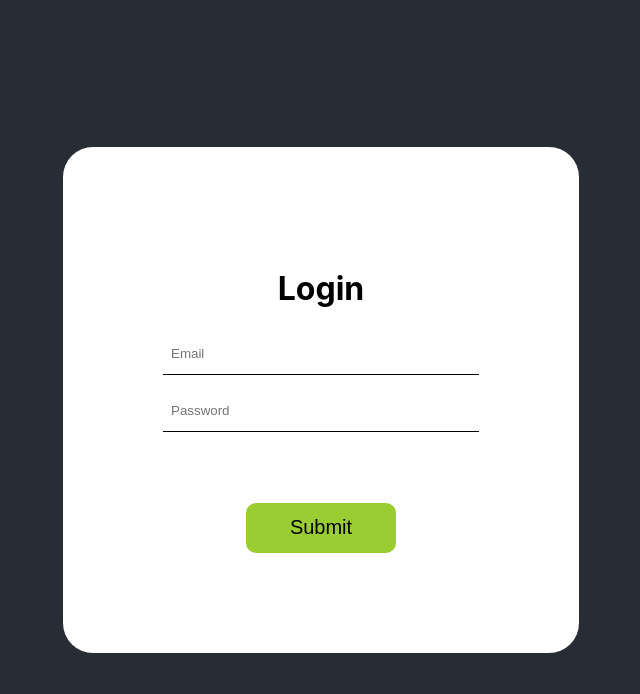
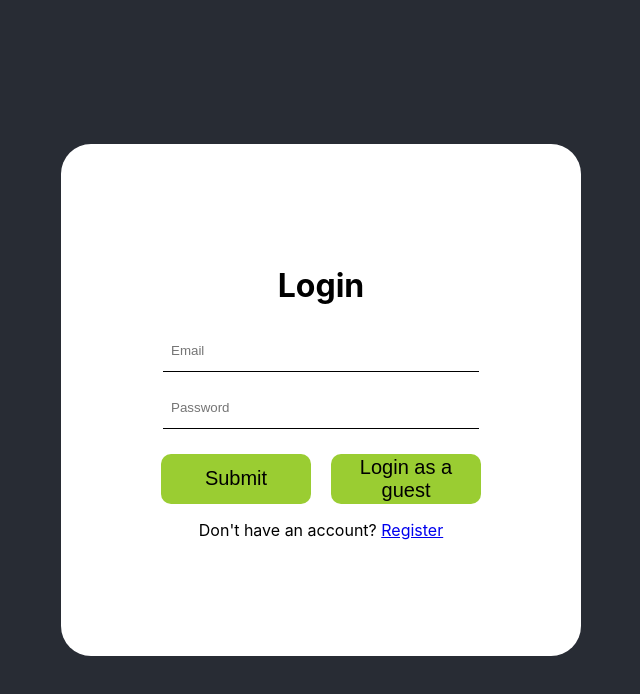
Before and after one commit to andreialionte/FoodRecipe, a React (Create React App) app: page /login in a window 1280 px wide. Shown: the top 694 px of the page, without its empty margins (319-959 px from the left). Built offline with nearby package versions, Linux system fonts and the light colour scheme.

Commit message:
added auth

```diff
--- a/src/App.js
+++ b/src/App.js
@@ -3,7 +3,6 @@ import React from 'react';
 import RecipeFinder from './components/RecipeFinder';
 import { BrowserRouter, Route, Routes } from 'react-router-dom';
 import RecipeInfo from './components/RecipeInfo';
-import Form from './components/auth/Form';
 import Register from './components/auth/Register';
 import Login from './components/auth/Login';
 
--- a/src/components/auth/Form.js
+++ /dev/null
@@ -1,20 +0,0 @@
-import React, { useState } from "react";
-import Register from "./Register";
-import Login from "./Login";
-import {auth} from "./firebase";
-import "./FormStyles.css"
-import { createUserWithEmailAndPassword } from "firebase/auth";
-import { useNavigate } from "react-router-dom";
-
-
-
-const Form = () => {
-    return(
-        <div>
-            <Register />
-            <Login />
-        </div>
-    )
-}
-
-export default Form;
--- a/src/components/auth/Login.js
+++ b/src/components/auth/Login.js
@@ -1,12 +1,11 @@
 import React, {useState} from "react";
 import {auth} from "../auth/firebase"
-import { signInWithEmailAndPassword } from "firebase/auth";
+import { signInWithEmailAndPassword, signOut} from "firebase/auth";
 import { useNavigate } from "react-router-dom";
 
 const Login = () => {
     const [email, setEmail] = useState("");
     const [password, setPassword] = useState("");
-    const [showUser, setShowUser] = useState();
 
 
     const navigate = useNavigate();
@@ -19,6 +18,13 @@ const Login = () => {
         setPassword(event.target.value);
     }
 
+
+    const handleGuest = async(event) =>{
+        event.preventDefault()
+        navigate("/")
+
+         signOut(auth)
+        }
 
     const handleSubmit = async(event) => {
         event.preventDefault();
@@ -46,8 +52,11 @@ const Login = () => {
     <input type="email" placeholder="Email" htmlFor="email" value={email} onChange={handleEmail}/>
     {/* <label id="password">Password</label> */}
     <input type="password" placeholder="Password" htmlFor="password" value={password} onChange={handlePassword}/>
-    <h1>{showUser}</h1>
+    <div className="buttons">
     <button type="submit">Submit</button>
+    <button onClick={handleGuest}>Login as a guest</button>
+    </div>
+    <p styles={{color: "black"}}>Don't have an account? <a href="/register">Register</a></p>
 </form>
 </div>
 </div>
--- a/src/components/auth/Register.js
+++ b/src/components/auth/Register.js
@@ -1,10 +1,7 @@
 import React, { useState } from "react";
-import { auth } from "./firebase";
+import { auth} from "./firebase";
 import "./FormStyles.css";
-import {
-  createUserWithEmailAndPassword,
-  updateProfile, // Import the updateProfile function
-} from "firebase/auth"; // Make sure to import it from firebase/auth
+import { createUserWithEmailAndPassword,updateProfile, signOut } from "firebase/auth";
 
 import { useNavigate } from "react-router-dom";
 
@@ -31,6 +28,14 @@ const Register = () => {
     setName(event.target.value);
   };
 
+  const handleGuest = async(event) =>{
+    event.preventDefault()
+    navigate("/")
+
+     signOut(auth)
+    }
+
+
   const handleSubmit = async (event) => {
     event.preventDefault();
     try {
@@ -41,7 +46,7 @@ const Register = () => {
           password
         );
         const user = userCredential.user;
-      const fullName = await updateProfile(user, {
+       await updateProfile(user, {
           displayName: name,
         }); // Use the updateProfile function with the user object
         console.log(user);
@@ -112,8 +117,9 @@ const Register = () => {
         {error && <p>{error}</p>}
         <div className="buttons">
         <button type="submit">Submit</button>
-        <button type="button" onClick={() => {navigate("/")}}> Login as a Guest </button>
+        <button type="button" onClick={handleGuest}> Login as a Guest </button>
         </div>
+        <p>You already have an account? <a href="/login">Login</a></p>
       </form>
     </div>
   );
```
